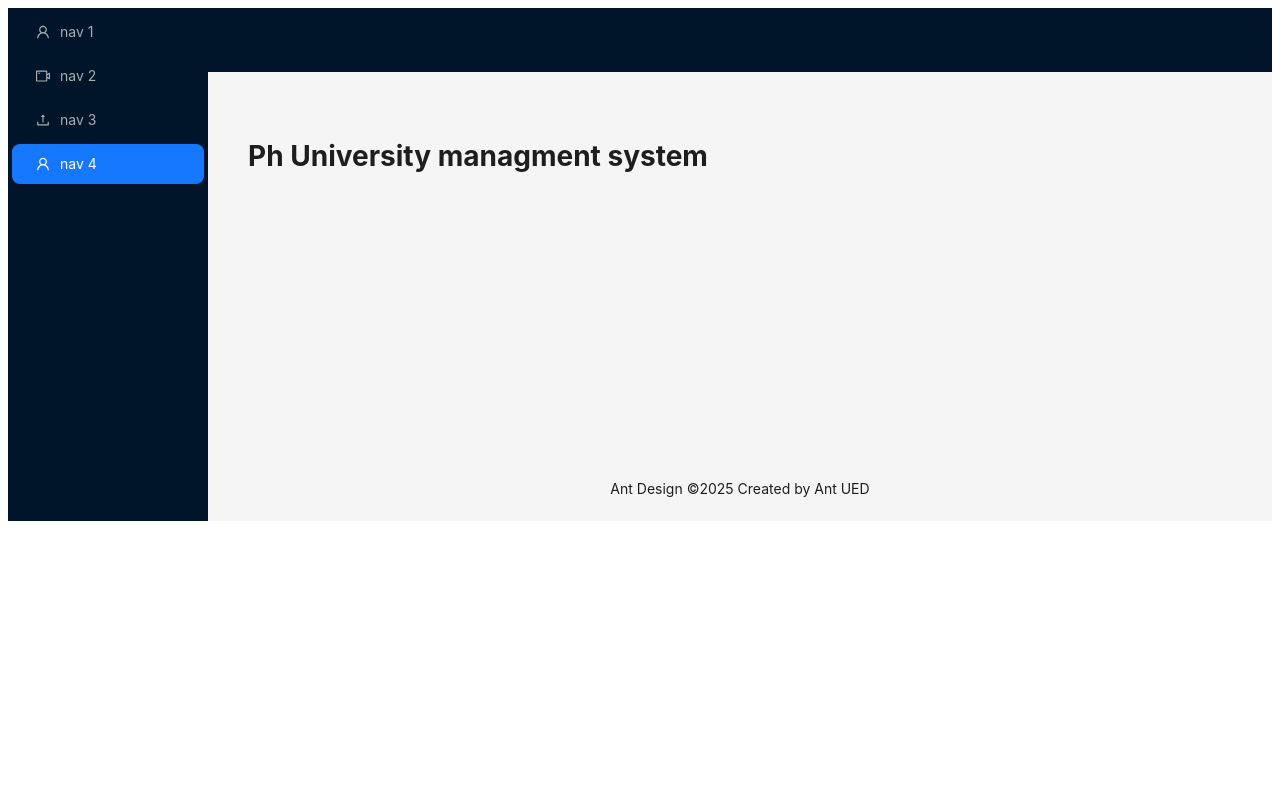
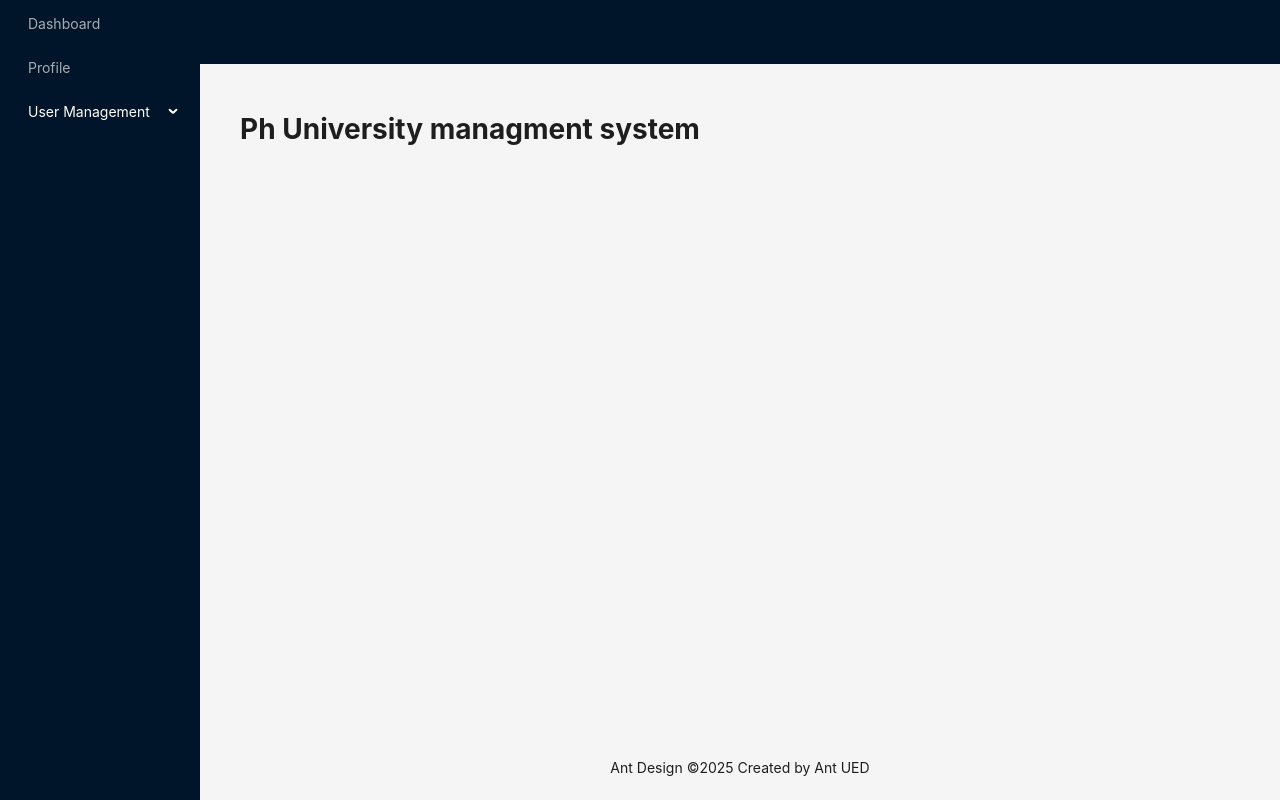
Before and after one commit to Rasibul/phum-client, a React (Vite) app: page / in a window 1280 px wide. Built offline with nearby package versions, Linux system fonts and the light colour scheme.

Commit message:
create a side nabvar menus

```diff
--- a/src/components/layout/MainLayout.tsx
+++ b/src/components/layout/MainLayout.tsx
@@ -1,25 +1,33 @@
-import { Layout, Menu } from "antd";
+import { Layout, Menu, MenuProps } from "antd";
 const { Header, Content, Footer, Sider } = Layout;
-import {
-  UploadOutlined,
-  UserOutlined,
-  VideoCameraOutlined,
-} from "@ant-design/icons";
-import { createElement } from "react";
 
-const items = [
-  UserOutlined,
-  VideoCameraOutlined,
-  UploadOutlined,
-  UserOutlined,
-].map((icon, index) => ({
-  key: String(index + 1),
-  icon: createElement(icon),
-  label: `nav ${index + 1}`,
-}));
+const items: MenuProps["items"] = [
+  {
+    key: 1,
+    label: "Dashboard",
+  },
+  {
+    key: 2,
+    label: "Profile",
+  },
+  {
+    key: 3,
+    label: "User Management",
+    children: [
+      {
+        key: 4,
+        label: "Create User",
+      },
+      {
+        key: 5,
+        label: "show users",
+      },
+    ],
+  },
+];
 const MainLayout = () => {
   return (
-    <Layout>
+    <Layout style={{ height: "100vh" }}>
       <Sider
         breakpoint="lg"
         collapsedWidth="0"
--- a/src/index.css
+++ b/src/index.css
@@ -0,0 +1,5 @@
+* {
+  box-sizing: border-box;
+  padding: 0;
+  margin: 0;
+}
```
